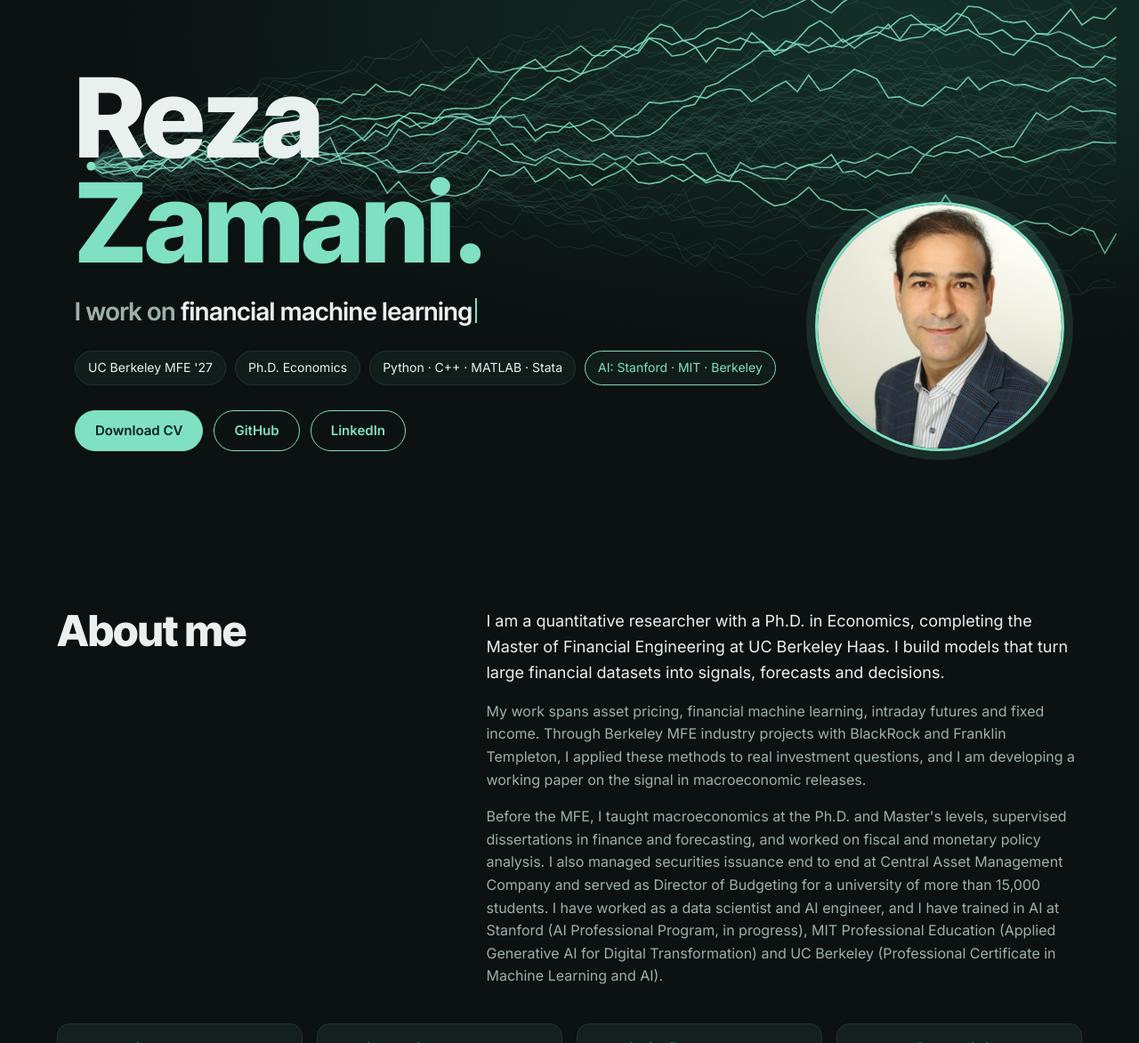
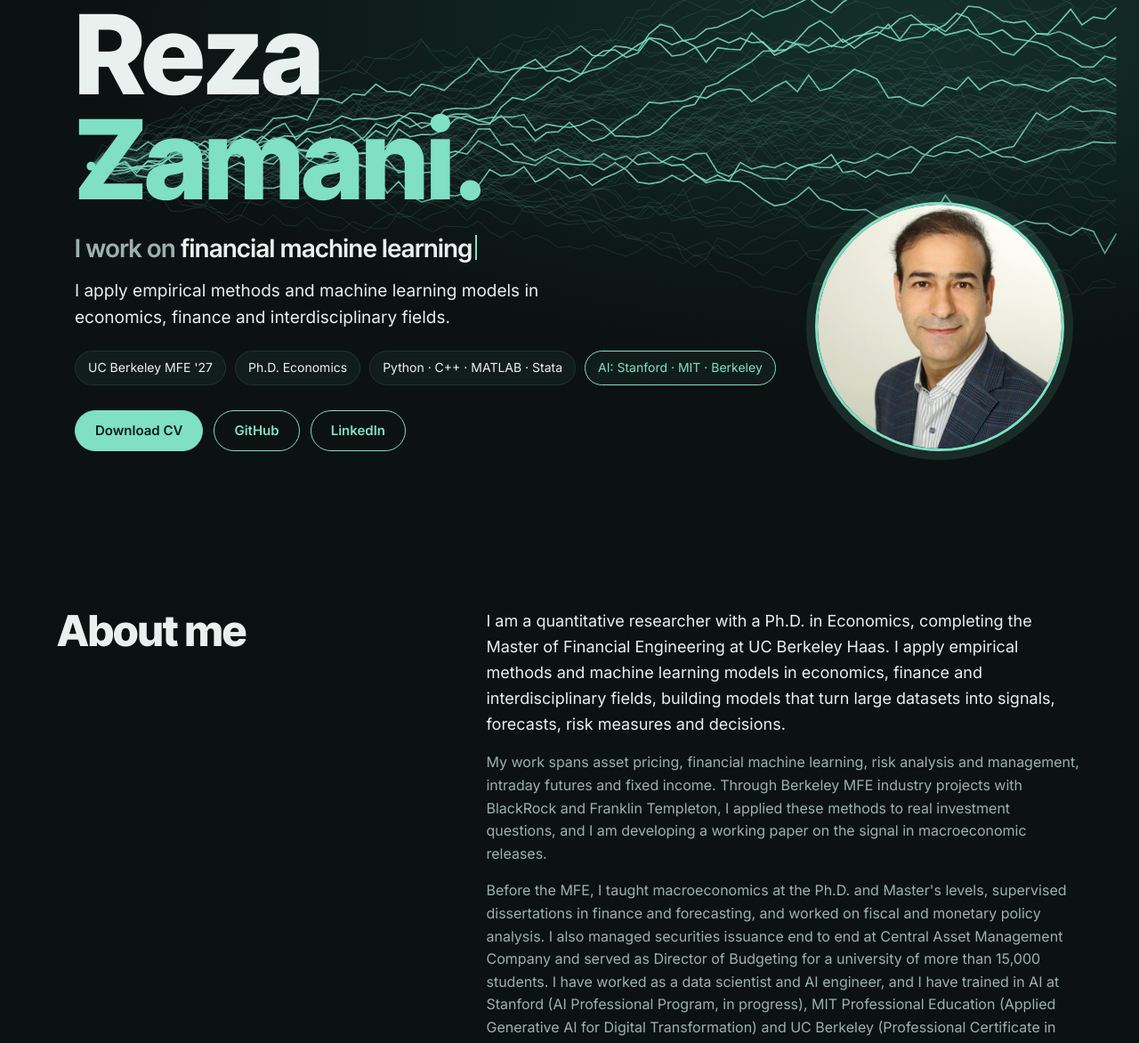
Before and after one commit to rezazamani2329/rezazamani2329.github.io, a plain HTML site: page index.html in a window 1280 px wide. Shown: the part 167-1339 px from the top of the page at 89% size. Drawn offline with Linux system fonts and the light colour scheme.

Commit message:
Update headline: empirical methods, ML, risk analysis
Co-Authored-By: Claude Opus 5.5 <noreply@anthropic.com>
Claude-Session: https://claude.ai/code/session_01EtrWo9mdF5oKLMPBgSsrDa

```diff
--- a/index.html
+++ b/index.html
@@ -43,6 +43,7 @@ nav .wrap{display:flex;align-items:center;justify-content:space-between;gap:16px
 .role b{color:var(--ink);font-weight:600}
 .cursor{display:inline-block;width:2px;height:1em;background:var(--acc);vertical-align:-.12em;margin-left:3px;animation:blink 1s steps(1) infinite}
 @keyframes blink{50%{opacity:0}}
+.tagline{margin-top:10px;max-width:46ch;font-size:clamp(16px,1.6vw,19px);color:var(--ink)}
 .chips{display:flex;flex-wrap:wrap;gap:10px;margin-top:22px}
 .chip{border:1px solid var(--line);background:color-mix(in srgb,var(--card) 80%,transparent);padding:7px 14px;border-radius:999px;font-size:14px;color:var(--ink);white-space:nowrap}
 .cta{display:flex;gap:12px;flex-wrap:wrap;margin-top:28px}
@@ -144,6 +145,7 @@ footer{border-top:1px solid var(--line);padding:26px max(5vw,16px);color:var(--m
     <img class="photo" src="reza.jpg" alt="Reza Zamani" width="640" height="640">
     <h1 class="name">Reza<br><span>Zamani.</span></h1>
     <div class="role">I work on <b id="typed">quantitative research</b><span class="cursor"></span></div>
+    <p class="tagline">I apply empirical methods and machine learning models in economics, finance and interdisciplinary fields.</p>
     <div class="chips"><span class="chip">UC Berkeley MFE '27</span><span class="chip">Ph.D. Economics</span><span class="chip">Python · C++ · MATLAB · Stata</span><a class="chip ai" href="#education">AI: Stanford · MIT · Berkeley</a></div>
     <div class="cta"><a class="btn main" href="Reza_Zamani_CV.pdf" target="_blank" rel="noopener">Download CV</a><a class="btn ghost" href="https://github.com/rezazamani2329">GitHub</a><a class="btn ghost" href="https://www.linkedin.com/in/reza-zamani-">LinkedIn</a></div>
   </div>
@@ -153,8 +155,8 @@ footer{border-top:1px solid var(--line);padding:26px max(5vw,16px);color:var(--m
   <div class="two">
     <h2>About me</h2>
     <div class="about">
-      <p class="lead">I am a quantitative researcher with a Ph.D. in Economics, completing the Master of Financial Engineering at UC Berkeley Haas. I build models that turn large financial datasets into signals, forecasts and decisions.</p>
-      <p>My work spans asset pricing, financial machine learning, intraday futures and fixed income. Through Berkeley MFE industry projects with BlackRock and Franklin Templeton, I applied these methods to real investment questions, and I am developing a working paper on the signal in macroeconomic releases.</p>
+      <p class="lead">I am a quantitative researcher with a Ph.D. in Economics, completing the Master of Financial Engineering at UC Berkeley Haas. I apply empirical methods and machine learning models in economics, finance and interdisciplinary fields, building models that turn large datasets into signals, forecasts, risk measures and decisions.</p>
+      <p>My work spans asset pricing, financial machine learning, risk analysis and management, intraday futures and fixed income. Through Berkeley MFE industry projects with BlackRock and Franklin Templeton, I applied these methods to real investment questions, and I am developing a working paper on the signal in macroeconomic releases.</p>
       <p>Before the MFE, I taught macroeconomics at the Ph.D. and Master's levels, supervised dissertations in finance and forecasting, and worked on fiscal and monetary policy analysis. I also managed securities issuance end to end at Central Asset Management Company and served as Director of Budgeting for a university of more than 15,000 students. I have worked as a data scientist and AI engineer, and I have trained in AI at Stanford (AI Professional Program, in progress), MIT Professional Education (Applied Generative AI for Digital Transformation) and UC Berkeley (Professional Certificate in Machine Learning and AI).</p>
     </div>
   </div>
@@ -406,7 +408,7 @@ const draw=()=>{
 };
 const ro=new ResizeObserver(draw);ro.observe(s);
 
-const words=["quantitative research","financial machine learning","asset pricing","fixed income","economics"];
+const words=["quantitative research","financial machine learning","risk analysis and management","asset pricing","fixed income","economics"];
 const el=document.getElementById("typed");
 const still=matchMedia("(prefers-reduced-motion: reduce)").matches;
 if(!still){
```
